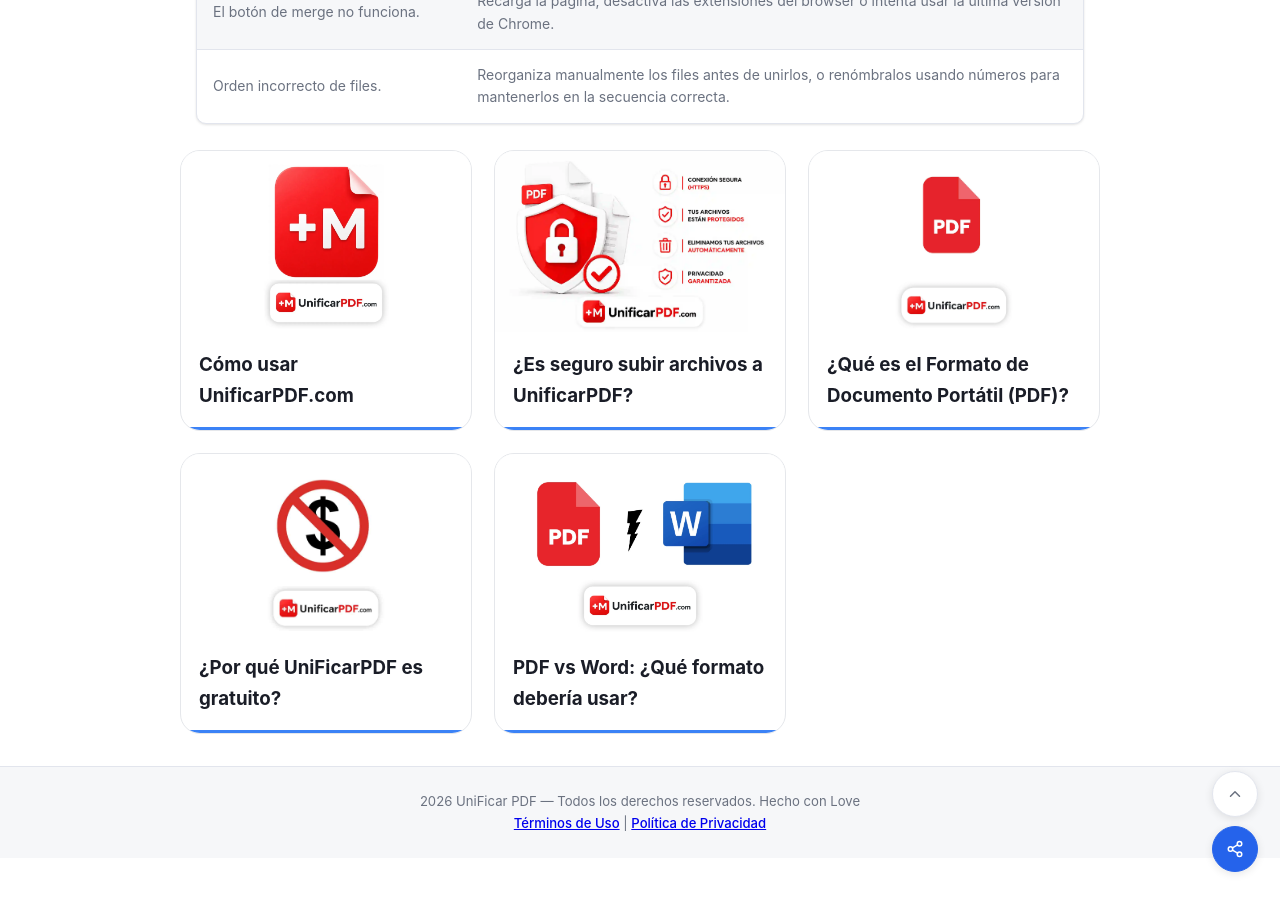
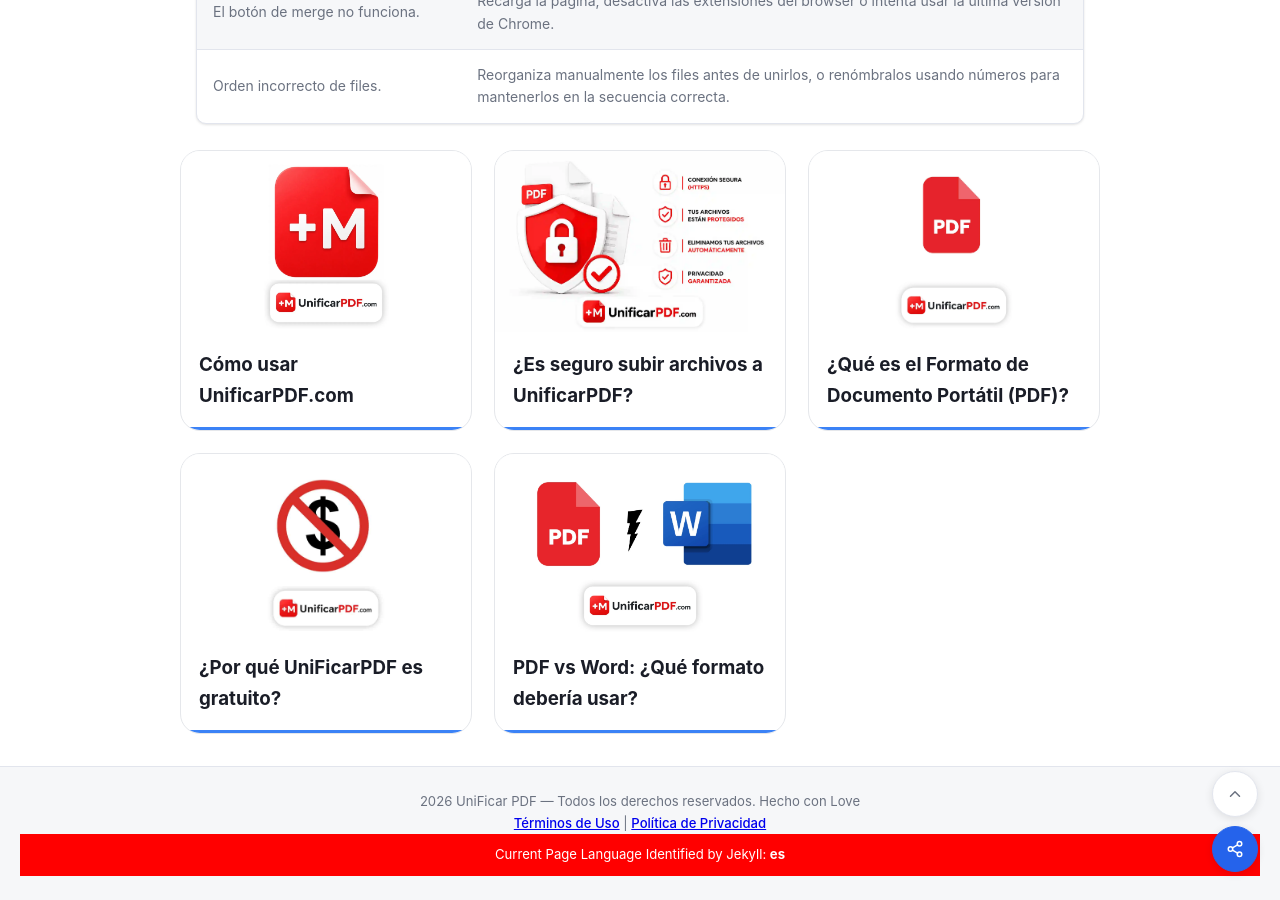
Before and after one commit to rforrupesh/jekyllmultilingual, a Jekyll site: the page built from index.md, in a window 1280 px wide and 900 px high, scrolled down 5973 px. Built offline with Jekyll 4.4.1, drawn with Linux system fonts in a browser that asks for light colours; cached includes are drawn as plain includes.

Commit message:
Update footer.html

```diff
--- a/_includes/footer.html
+++ b/_includes/footer.html
@@ -27,6 +27,9 @@
   </div>
 
 
+<p style="background: red; color: white; padding: 10px;">
+  Current Page Language Identified by Jekyll: <strong>{{ page.lang }}</strong>
+</p>
 
 
 
```
